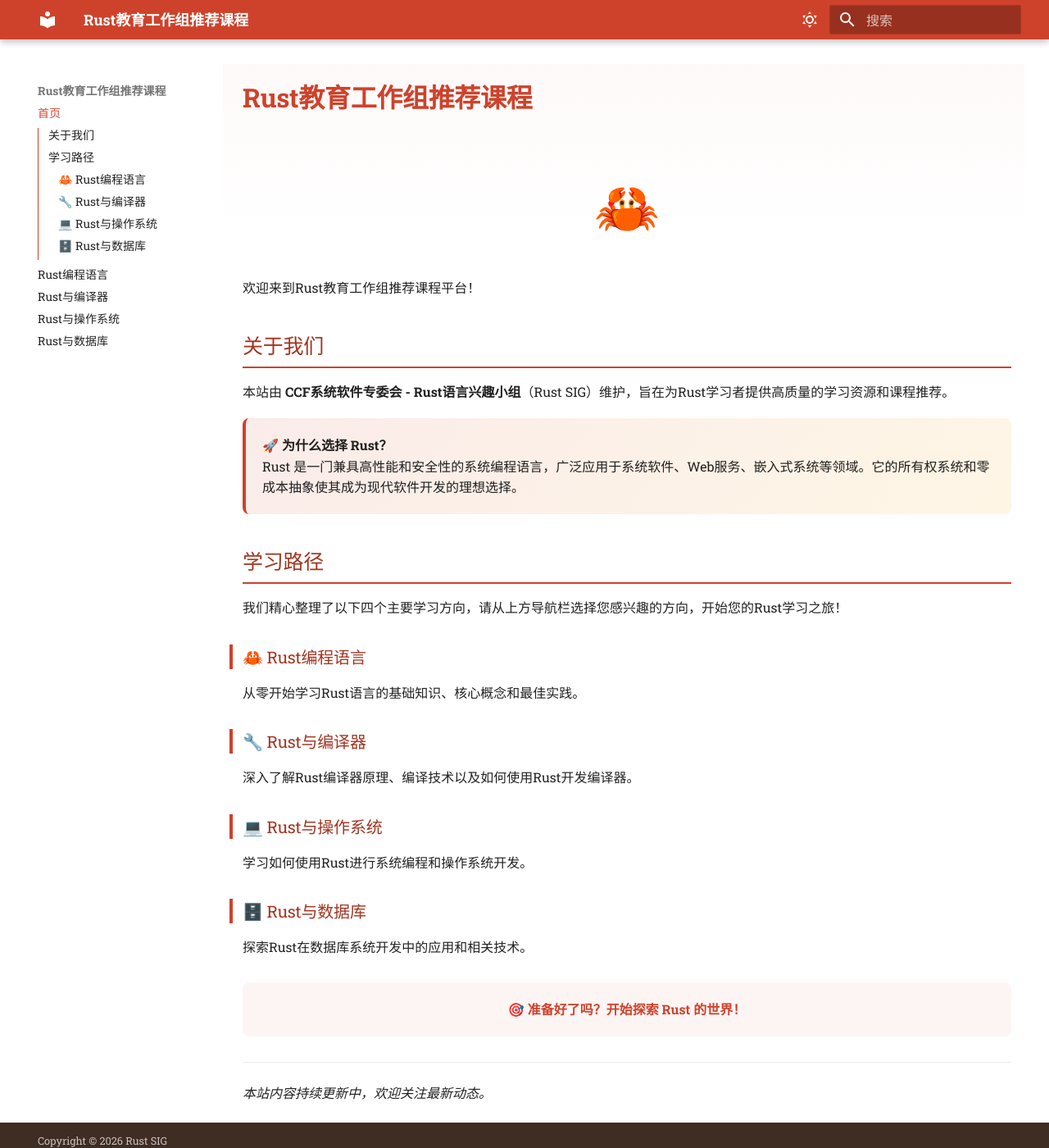
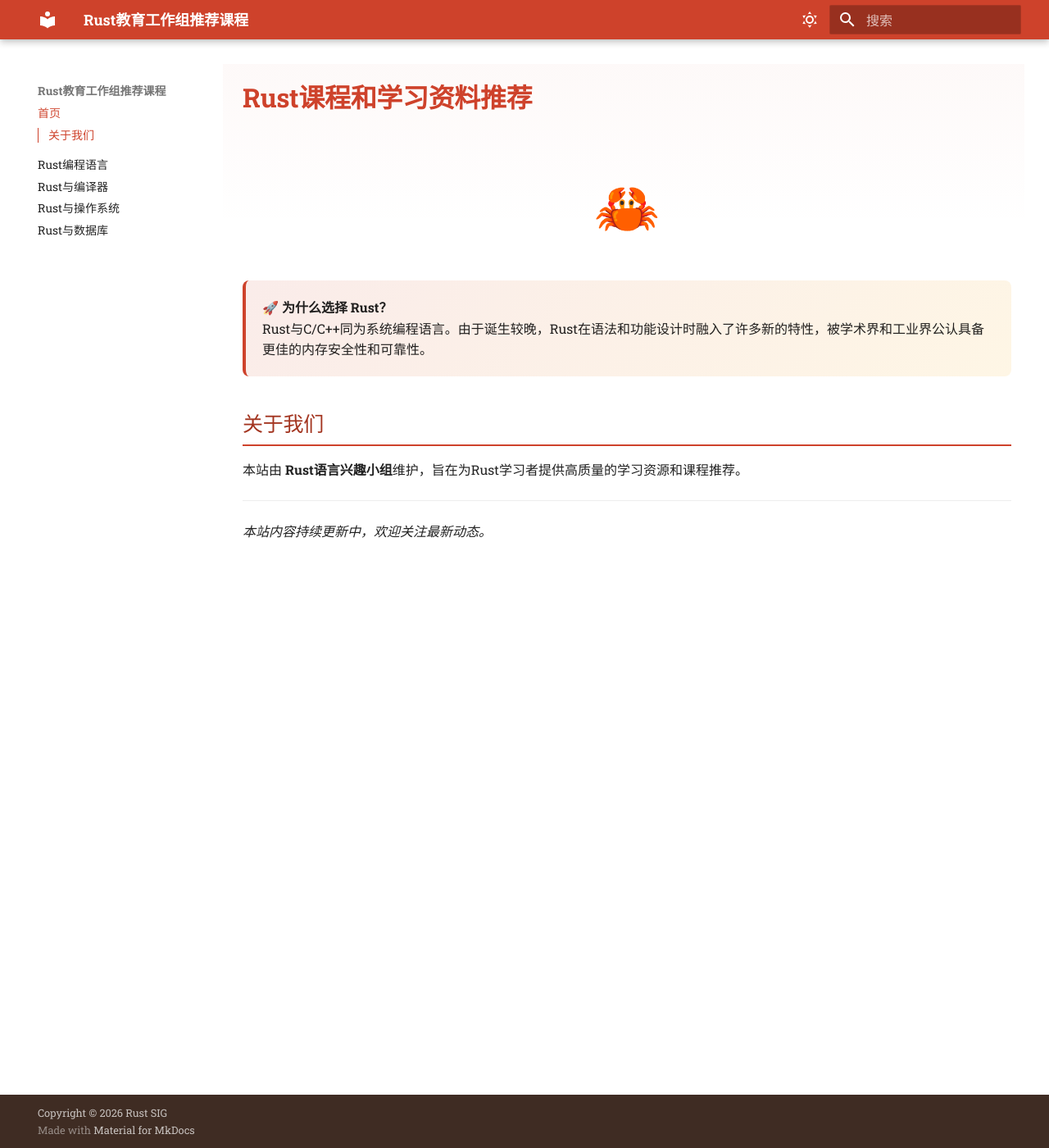
Before and after one commit to sigrust/sigrust.github.io, an MkDocs documentation site: the page built from docs/index.md, in a window 1280 px wide and 1400 px high. Shown: the whole window at 82% size. Built offline with MkDocs 1.6.1 and Material for MkDocs 9.7.7, drawn with Linux system fonts in a browser that asks for light colours.

Commit message:
Update index.md

```diff
--- a/docs/index.md
+++ b/docs/index.md
@@ -1,39 +1,18 @@
-# Rust教育工作组推荐课程
+# Rust课程和学习资料推荐
 
 <div style="text-align: center; padding: 20px 0;">
   <span style="font-size: 4em; color: #CE422B;">🦀</span>
 </div>
 
-欢迎来到Rust教育工作组推荐课程平台！
+<div style="background: linear-gradient(135deg, rgba(206, 66, 43, 0.1) 0%, rgba(247, 166, 0, 0.1) 100%); padding: 20px; border-radius: 8px; border-left: 4px solid #CE422B; margin: 20px 0;">
+  <strong>🚀 为什么选择 Rust？</strong><br/>
+  Rust与C/C++同为系统编程语言。由于诞生较晚，Rust在语法和功能设计时融入了许多新的特性，被学术界和工业界公认具备更佳的内存安全性和可靠性。
+</div>
+
 
 ## 关于我们
 
-本站由 **CCF系统软件专委会 - Rust语言兴趣小组**（Rust SIG）维护，旨在为Rust学习者提供高质量的学习资源和课程推荐。
-
-<div style="background: linear-gradient(135deg, rgba(206, 66, 43, 0.1) 0%, rgba(247, 166, 0, 0.1) 100%); padding: 20px; border-radius: 8px; border-left: 4px solid #CE422B; margin: 20px 0;">
-  <strong>🚀 为什么选择 Rust？</strong><br/>
-  Rust 是一门兼具高性能和安全性的系统编程语言，广泛应用于系统软件、Web服务、嵌入式系统等领域。它的所有权系统和零成本抽象使其成为现代软件开发的理想选择。
-</div>
-
-## 学习路径
-
-我们精心整理了以下四个主要学习方向，请从上方导航栏选择您感兴趣的方向，开始您的Rust学习之旅！
-
-### 🦀 Rust编程语言
-从零开始学习Rust语言的基础知识、核心概念和最佳实践。
-
-### 🔧 Rust与编译器
-深入了解Rust编译器原理、编译技术以及如何使用Rust开发编译器。
-
-### 💻 Rust与操作系统
-学习如何使用Rust进行系统编程和操作系统开发。
-
-### 🗄️ Rust与数据库
-探索Rust在数据库系统开发中的应用和相关技术。
-
-<div style="text-align: center; margin: 30px 0; padding: 20px; background: rgba(206, 66, 43, 0.05); border-radius: 8px;">
-  <p style="color: #CE422B; font-weight: bold; margin: 0;">🎯 准备好了吗？开始探索 Rust 的世界！</p>
-</div>
+本站由 **Rust语言兴趣小组**维护，旨在为Rust学习者提供高质量的学习资源和课程推荐。
 
 ---
 
```
